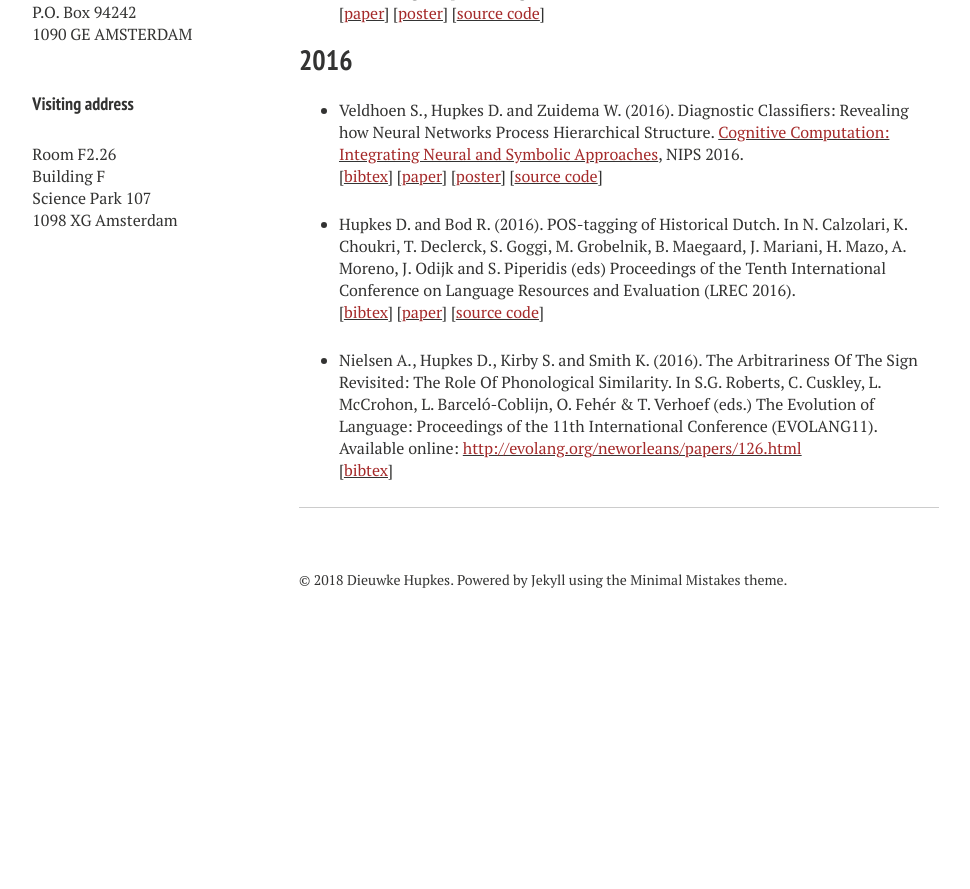
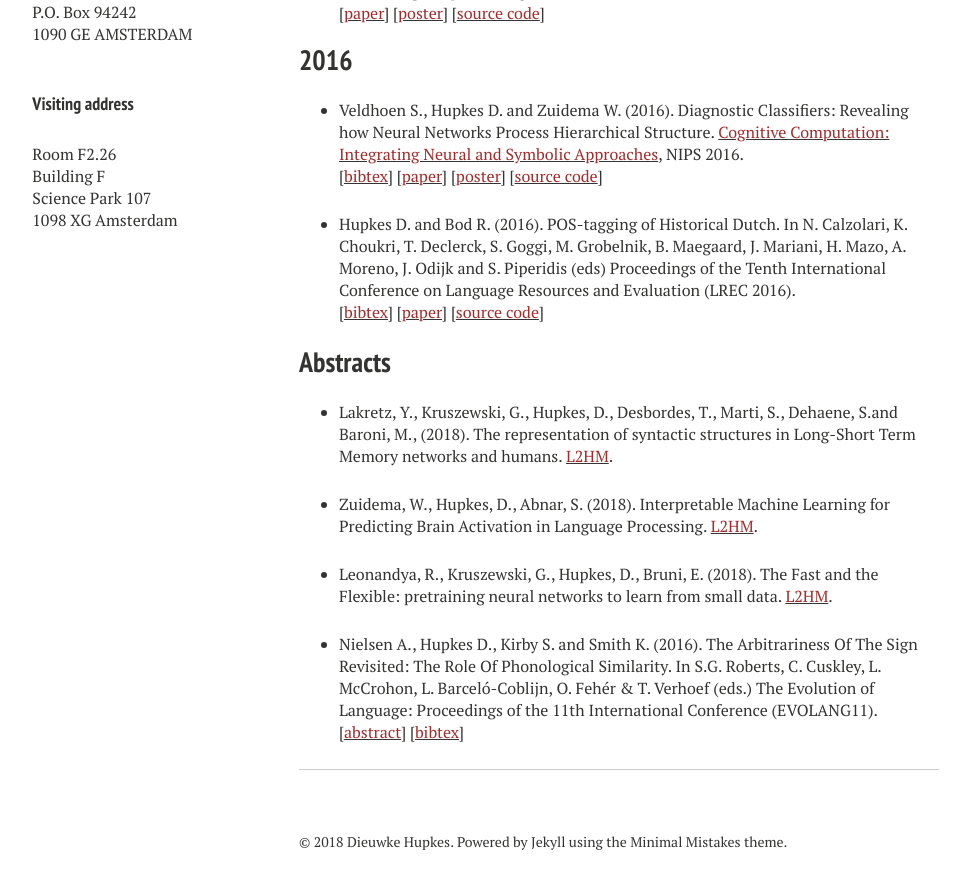
Before and after one commit to dieuwkehupkes/dieuwkehupkes.github.io, a Jekyll site: the page built from publications.md, in a window 1280 px wide and 900 px high, scrolled down 1083 px. Shown: the top 889 px of the window, without its empty margins (21-991 px from the left). Built offline with Jekyll 4.4.1, drawn with Linux system fonts in a browser that asks for light colours; nearby versions of some CDN libraries; before the commit the page ends 1721 px from its top, so only the background shows below that.

Commit message:
Add abstracts

```diff
--- a/publications.md
+++ b/publications.md
@@ -41,5 +41,14 @@ Process Hierarchical Structure. [<font color="brown">Cognitive Computation: Inte
 * Hupkes D. and Bod R. (2016). POS-tagging of Historical Dutch. In N. Calzolari, K. Choukri, T. Declerck, S. Goggi, M. Grobelnik, B. Maegaard, J. Mariani, H. Mazo, A. Moreno, J. Odijk and S. Piperidis (eds) Proceedings of the Tenth International Conference on Language Resources and Evaluation (LREC 2016).
 \[[<font color="brown">bibtex</font>](LREC_bib.txt){:target="_blank"}\] \[[<font color="brown">paper</font>](../research/LREC2016.pdf){:target="_blank"}\] \[[<font color="brown">source code</font>](https://github.com/dieuwkehupkes/POStagging){:target="_blank"}\]
 
-* Nielsen A., Hupkes D., Kirby S. and Smith K. (2016). The Arbitrariness Of The Sign Revisited: The Role Of Phonological Similarity. In S.G. Roberts, C. Cuskley, L. McCrohon, L. Barceló-Coblijn, O. Fehér & T. Verhoef (eds.) The Evolution of Language: Proceedings of the 11th International Conference (EVOLANG11). Available online: [<font color="brown">http://evolang.org/neworleans/papers/126.html</font>](http://evolang.org/neworleans/papers/126.html){:target="_blank"}
+## Abstracts
+
+* Lakretz, Y., Kruszewski, G., Hupkes, D., Desbordes, T., Marti, S., Dehaene, S.and Baroni, M., (2018). The representation of syntactic structures in Long-Short Term Memory networks and humans. [<font color="brown">L2HM</font>](https://l2hm2018.sciencesconf.org/){:target="_blank"}.
+
+* Zuidema, W., Hupkes, D., Abnar, S. (2018). Interpretable Machine Learning for Predicting Brain Activation in Language Processing. [<font color="brown">L2HM</font>](https://l2hm2018.sciencesconf.org/){:target="_blank"}.
+
+* Leonandya, R., Kruszewski, G., Hupkes, D., Bruni, E. (2018). The Fast and the Flexible: pretraining neural networks to learn from small data. [<font color="brown">L2HM</font>](https://l2hm2018.sciencesconf.org/){:target="_blank"}.
+
+* Nielsen A., Hupkes D., Kirby S. and Smith K. (2016). The Arbitrariness Of The Sign Revisited: The Role Of Phonological Similarity. In S.G. Roberts, C. Cuskley, L. McCrohon, L. Barceló-Coblijn, O. Fehér & T. Verhoef (eds.) The Evolution of Language: Proceedings of the 11th International Conference (EVOLANG11).
+\[[<font color="brown">abstract</font>](http://evolang.org/neworleans/papers/126.html){:target="_blank"}\]
 \[[<font color="brown">bibtex</font>](Evolang_bib.txt){:target="_blank"}\]
```
